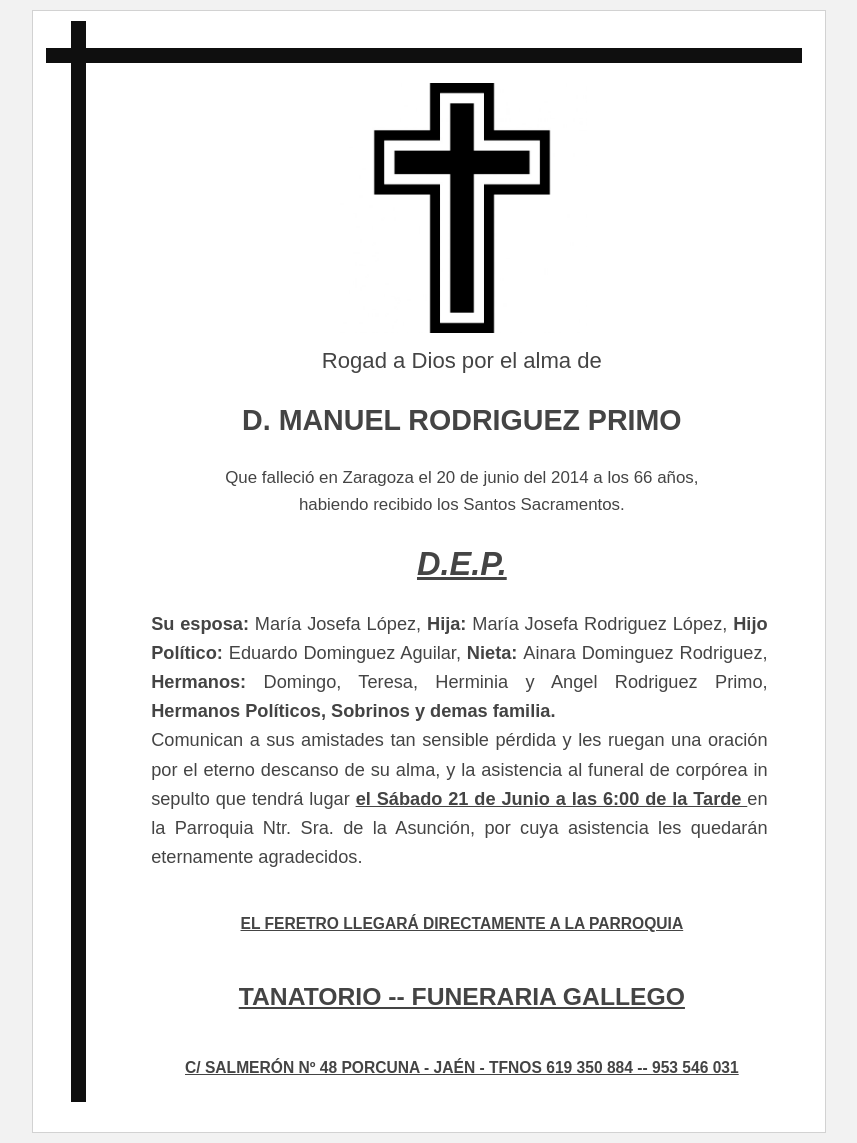
After one commit to luiisgallego/TFG_funestERP, a PHP site: page /funerariagallego/erp/modulos/documentos/v_esquela2.php in a window 1280 px wide. The commit adds this page. Shown: the whole page, without its empty margins (211-1068 px from the left). Run offline with PHP 8.4, Linux system fonts and the light colour scheme.

Commit message:
Primera version esquela

```diff
--- a/erp/modulos/contabilidad/v_factura.php
+++ b/erp/modulos/contabilidad/v_factura.php
@@ -179,6 +179,6 @@
             </div>
 
         </div> <!-- dina4 -->
-    </div>
+    </div> <!-- body_factura -->
 
 </div>
--- a/erp/modulos/contabilidad/v_factura2.php
+++ b/erp/modulos/contabilidad/v_factura2.php
@@ -24,7 +24,7 @@
     <script src="../../../bootstrap/js/bootstrap.min.js"></script>
 
     <!-- CSS -->
-    <link href="estilosFactura.css" rel="stylesheet">
+    <link href="estilosContabilidad.css" rel="stylesheet">
     <!-- FontAwesome Icons (http://fontawesome.io) -->
     <link href="../../../bootstrap/fontAwesome/css/font-awesome.min.css" rel="stylesheet"> <!-- Icons -->
     <!-- incluir posteriormente en el CSS para hacer uso de ellas -->
--- /dev/null
+++ b/erp/modulos/documentos/estilosDocumentos.css
@@ -0,0 +1,75 @@
+html, body {
+    margin: 0;
+    padding: 0;
+    overflow: auto;
+}
+body {
+    background: #f2f2f2;
+    font-family: Arial;
+    font-size: 13px;
+    line-height: 1.6;
+    color: #444;
+}
+
+#dina4 {
+    width: 210mm;
+    height: 297mm;
+    /*padding: 0px 0px; !* Margenes folio *!*/
+    border: 1px solid #D2D2D2;
+    background: #fff;
+    margin: 10px auto;
+}
+
+.barra_lateral {
+    background-color: #0f0f0f;
+    width: 15px;
+    height: 275mm;
+    margin-left: 35px;
+}
+.barra_superior {
+    background-color: #0f0f0f;
+    width: 200mm;
+    height: 15px;
+    margin-top: -30px;
+    margin-left: 10px;
+}
+.barra_superior_lateral {
+    background-color: #0f0f0f;
+    width: 15px;
+    height: 15mm;
+    margin-left: 35px;
+    margin-top: 10px;
+}
+
+.contenido_general {
+    /*background-color: #ac2925;*/
+    margin-left: 60px;
+    padding-top: 20px;
+    width: 175mm;
+    /*min-height: 500px;*/
+    /*width: 650px;*/
+    /*height: 500px;*/
+}
+
+.tam_img {
+    max-width: 250px;
+    max-height: 250px;
+    margin: 0 auto;
+    display: block;
+    margin-bottom: 10px;
+}
+
+.separado_row { margin-bottom: 20px; }
+.subrayado { text-decoration: underline; }
+
+.contenido_central{
+    margin-left: 5px;
+    margin-right: 10px;
+}
+.contenido_central span {
+    font-weight: bold;
+}
+
+.contenido_inferior .separado_row {
+    margin-bottom: 40px;
+}
--- /dev/null
+++ b/erp/modulos/documentos/v_esquela2.php
@@ -0,0 +1,92 @@
+<!DOCTYPE html>
+<html>
+<head>
+    <meta charset="utf-8">
+    <meta http-equiv="X-UA-Compatible" content="IE=edge">
+    <meta name="viewport" content="width=device-width, initial-scale=1">
+    <meta name="description" content="">
+    <meta name="author" content="Luis Gallego Quero">
+    <title>FunestERP</title>
+    <link rel="icon" href="../../../img/favicon.ico">
+
+    <!-- Bootstrap -->
+    <link href="../../../bootstrap/css/bootstrap.min.css" rel="stylesheet">
+    <!-- HTML5 shim and Respond.js for IE8 support of HTML5 elements and media queries -->
+    <!-- WARNING: Respond.js doesn't work if you view the page via file:// -->
+    <!--[if lt IE 9]>
+    <!--<script src="https://oss.maxcdn.com/html5shiv/3.7.3/html5shiv.min.js"></script>
+    <script src="https://oss.maxcdn.com/respond/1.4.2/respond.min.js"></script>
+    <![endif]-->
+
+    <!-- jQuery (necessary for Bootstrap's JavaScript plugins) -->
+    <script src="https://ajax.googleapis.com/ajax/libs/jquery/3.3.1/jquery.min.js"></script>
+    <!-- Include all compiled plugins (below), or include individual files as needed -->
+    <script src="../../../bootstrap/js/bootstrap.min.js"></script>
+
+    <!-- CSS -->
+    <link href="estilosDocumentos.css" rel="stylesheet">
+    <!-- FontAwesome Icons (http://fontawesome.io) -->
+    <link href="../../../bootstrap/fontAwesome/css/font-awesome.min.css" rel="stylesheet"> <!-- Icons -->
+    <!-- incluir posteriormente en el CSS para hacer uso de ellas -->
+    <link href="https://fonts.googleapis.com/css?family=Graduate|Pacifico" rel="stylesheet">
+
+    <!-- MetisMenu CSS -->
+    <link href="../../../bootstrap/metisMenu/metisMenu.min.css" rel="stylesheet">
+    <!-- Metis Menu Plugin JavaScript -->
+    <script src="../../../bootstrap/metisMenu/metisMenu.min.js"></script>
+    <script src="../../js/metisMenuNavegacion.js"></script>
+
+    <!-- Añadir todas las comprobaciones de necesarias -->
+
+</head>
+<body>
+    <div id="dina4">
+        <div class="row" style="margin-left: 3px;">
+            <div class="barra_superior_lateral"></div>
+            <div class="barra_superior"></div>
+            <div class="barra_lateral">
+                <div class="contenido_general">
+
+                    <div class="row contenido_superior">
+    <!--                    <img class="tam_img" src="img/cruz_esquela.jpg">-->
+                        <div class="col-md-10 col-md-offset-1" style="text-align: center;">
+                            <img class="tam_img" src="img/cruz_esquela.jpg">
+                            <div class="separado_row" style="font-size: 170%;">Rogad a Dios por el alma de</div>
+                            <div class="separado_row" style="font-size: 220%; font-weight: bold">D. MANUEL RODRIGUEZ PRIMO</div>
+                            <div class="separado_row" style="font-size: 130%;">Que falleció en Zaragoza el 20 de junio del 2014 a los 66 años,
+                                habiendo recibido los Santos Sacramentos.</div>
+                            <div class="separado_row subrayado" style="font-size: 250%; font-weight: bold;"><i>D.E.P.</i></div>
+                        </div>
+                    </div> <!-- contenido_superior -->
+
+                    <div class="row contenido_central" style="text-align: justify">
+                        <div class="col-md-12">
+                            <div style="font-size: 140%;">
+                                <span>Su esposa: </span>María Josefa López, <span> Hija: </span> María Josefa Rodriguez López,
+                                <span> Hijo Político: </span>Eduardo Dominguez Aguilar, <span> Nieta: </span>Ainara Dominguez Rodriguez,
+                                <span> Hermanos: </span>Domingo, Teresa, Herminia y Angel Rodriguez Primo,
+                                <span> Hermanos Políticos, Sobrinos y demas familia.</span> <br>
+                                Comunican a sus amistades tan sensible pérdida y les ruegan una oración por el eterno
+                                descanso de su alma, y la asistencia al funeral de corpórea in sepulto que tendrá
+                                lugar <span class="subrayado">el Sábado 21 de Junio a las 6:00 de la Tarde </span>
+                                en la Parroquia Ntr. Sra. de la Asunción, por cuya asistencia les quedarán eternamente
+                                agradecidos.
+                            </div>
+                        </div>
+                    </div> <!-- contenido_central-->
+
+                    <div class="row contenido_inferior" style="margin-top: 40px;">
+                        <div class="col-md-12" style="text-align: center;">
+                            <div class="separado_row subrayado " style="font-size: 120%; font-weight: bold;">EL FERETRO LLEGARÁ DIRECTAMENTE A LA PARROQUIA</div>
+                            <div class="separado_row subrayado" style="font-size: 190%; font-weight: bold;">TANATORIO -- FUNERARIA GALLEGO</div>
+                            <div class="subrayado" style="font-size: 120%; font-weight: bold;">C/ SALMERÓN Nº 48 PORCUNA - JAÉN - TFNOS 619 350 884 -- 953 546 031</div>
+                        </div>
+                    </div>
+
+                </div> <!-- contenido_general -->
+            </div> <!-- barra_lateral -->
+        </div>
+
+    </div> <!-- dina4 -->
+</body>
+</html>
```
Also changed, not shown: erp/modulos/documentos/v_esquela.php (+124 -4 lines), erp/modulos/contabilidad/estilosContabilidad.css (renamed from erp/modulos/contabilidad/estilosFactura.css), erp/modulos/contabilidad/main.php (line endings or trailing spaces), erp/modulos/documentos/img/cruz_esquela.jpg (added).
